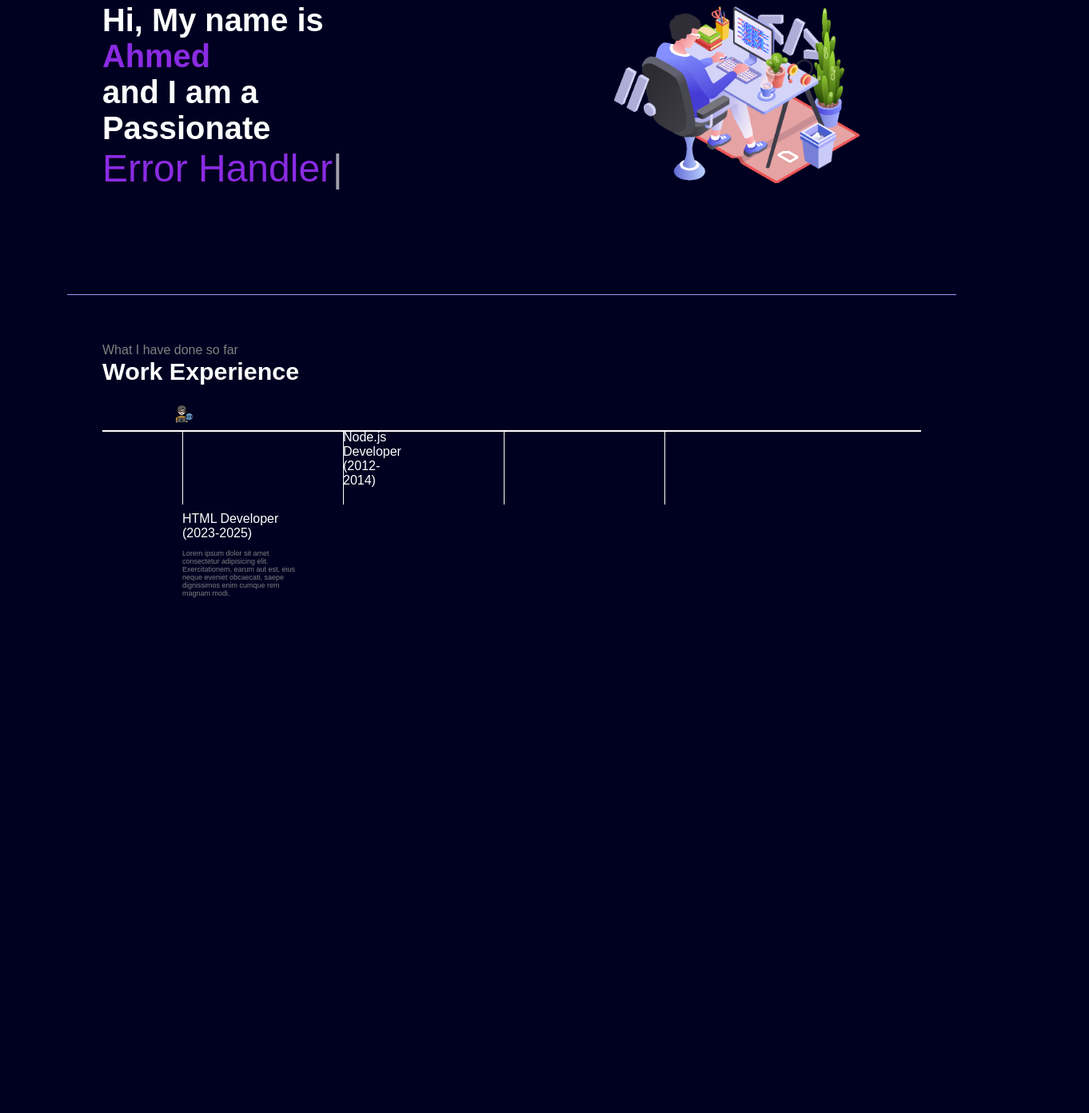
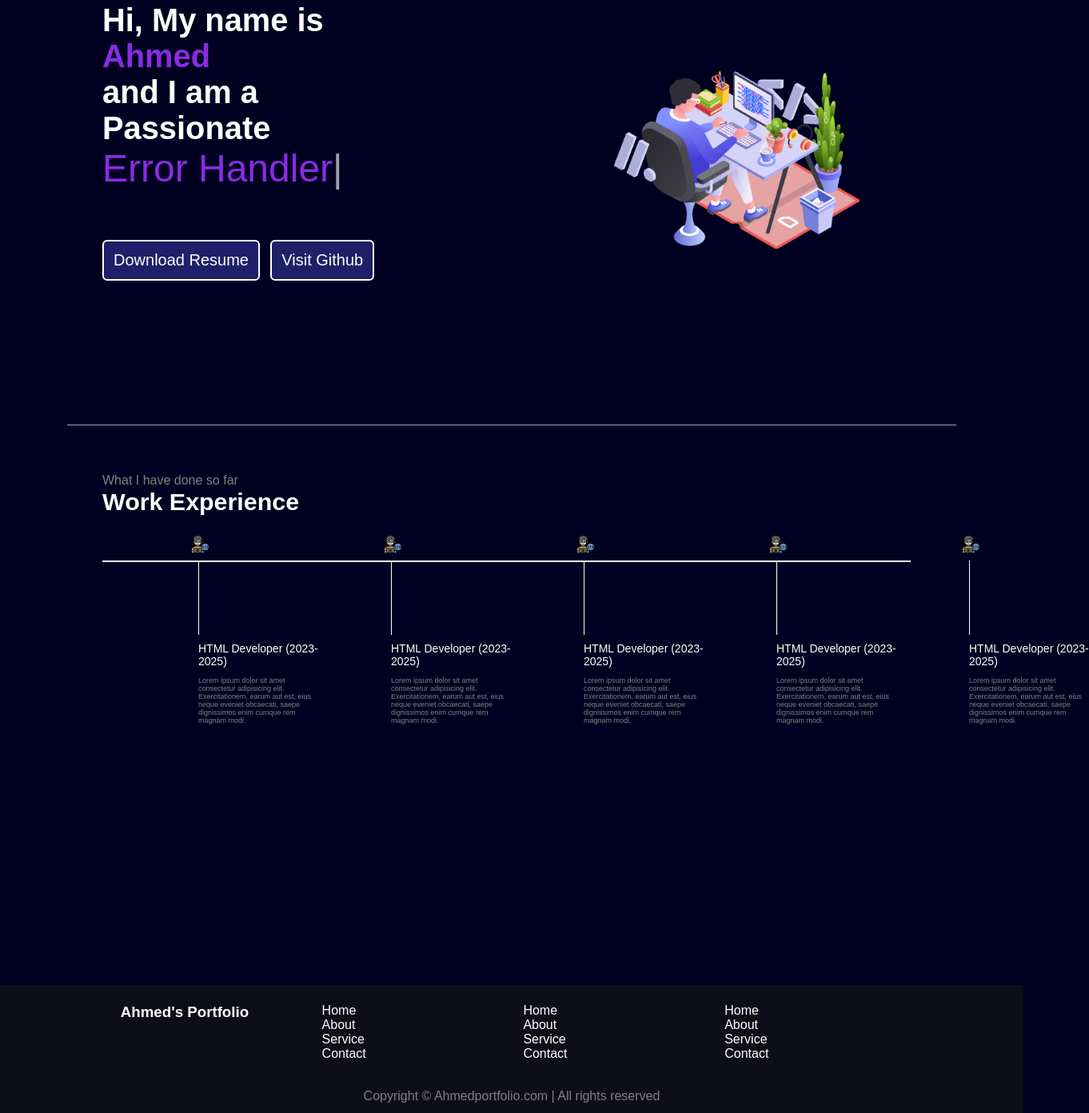
Before and after one commit to Ahmed-Raza001/my-portfolio, a plain HTML site: page index.html in a window 1280 px wide. Shown: the part 207-1599 px from the top of the page at 80% size, 1362 px wide, since content can reach past the window. Before the commit the page ends 1276 px from the top, so only its background shows below. Drawn offline with nearby package versions, Linux system fonts and the light colour scheme; a web font is replaced by a local one.

Commit message:
work done

```diff
--- a/index.html
+++ b/index.html
@@ -7,114 +7,7 @@
     <link rel="preconnect" href="https://fonts.googleapis.com">
     <link rel="preconnect" href="https://fonts.gstatic.com" crossorigin>
     <link href="https://fonts.googleais.com/css2?family=poppins:wght@400;600;700&display=swap" rel="stylesheet">
-    <style>
-        *{
-            margin: 0;
-            padding: 0;
-        }
-        body {
-            background-color: rgb(0, 0, 33);
-            color: white;
-            font-family: 'poppins', sans-serif;
-        }
-        nav {
-            display: flex;
-            justify-content: space-around;
-            align-items: center;
-            height: 80px;
-            background-color: rgb(18, 18, 62);
-        }
-        nav ul {
-            display: flex;
-            justify-content: center;
-        }
-        nav ul li {
-            list-style: none;
-            margin: 0 23px;
-        }
-        nav ul li a {
-            text-decoration: none;
-            color: white;
-        }
-        nav ul li a:hover{
-           color: rgb(153, 153, 226);
-           font-size: 1.01rem;
-        }
-        main hr {
-            border: 0;
-            background: #9c97f1;
-            height: 1.2px;
-            margin: 60px 84px;
-        }
-        .left {
-            font-size: 1.5rem;
-        }
-        .first {
-            display: flex;
-            justify-content: space-around;
-            align-items: center;
-            margin: 130px 0;
-        }
-        .first > div {
-            width: 30%;
-        }
-        .leftsection {
-           font-size: 3rem;
-          /* margin: 70px 0;*/
-        }
-         .rightsection img {
-          width: 80%;
-
-        }
-        .purple {
-            color: blueviolet;
-        }
-        .text-gray {
-            color: grey;
-        }
-        #element {
-            color: blueviolet;
-        }
-        .second {
-            max-width: 80vw;
-            margin: auto;
-            height: 80vh;
-        }
-        .second h1 {
-            font-size: 1.9rem;
-        }
-        .second .box{
-            background: white;
-            width: 80vw;
-            height: 2px;
-            margin: 56px 0;
-            display: flex;
-        }
-        .second .vertical {
-            height: 93px;
-            width: 1px;
-            background-color: white;
-            margin: 0 100px;
-        }
-        .image-top {
-            width: 23px;
-            position: relative;
-            top: -32px;
-            left: -9px;
-        }
-        .vertical-title {
-            position: relative;
-            top: 75px;
-            width: 150px;
-        }
-        .vertical-desc {
-            position: relative;
-            top: 86px;
-            color: gray;
-            width: 150px;
-            font-size: 9px;
-        }
-    </style>
+    <link rel="stylesheet" href="style.css">
 </head>
 <body>
     <header>
@@ -141,6 +34,10 @@
                 and I am a Passionate
                 </h5>
                 <span id="element"></span>
+                <div class="buttons">
+                    <button class="btn">Download Resume</button>
+                    <button class="btn">Visit Github</button>
+                </div>
             </div>
             <div class="rightsection">
                 <img src="portfolio.png" alt="">
@@ -161,14 +58,80 @@
                         Lorem ipsum dolor sit amet consectetur adipisicing elit. Exercitationem, earum aut est, eius neque eveniet obcaecati, saepe dignissimos enim cumque rem magnam modi.
                     </div>
                 </div>
-                <div class="vertical">
-                    Node.js Developer (2012-2014)
+                 <div class="vertical">
+                    <img class="image-top" src="developer.png">
+                    <div class="vertical-title">
+                        HTML Developer (2023-2025)
+                    </div>
+                    <div class="vertical-desc">
+                        Lorem ipsum dolor sit amet consectetur adipisicing elit. Exercitationem, earum aut est, eius neque eveniet obcaecati, saepe dignissimos enim cumque rem magnam modi.
+                    </div>
                 </div>
-                <div class="vertical"></div>
-                <div class="vertical"></div>
+                 <div class="vertical">
+                    <img class="image-top" src="developer.png">
+                    <div class="vertical-title">
+                        HTML Developer (2023-2025)
+                    </div>
+                    <div class="vertical-desc">
+                        Lorem ipsum dolor sit amet consectetur adipisicing elit. Exercitationem, earum aut est, eius neque eveniet obcaecati, saepe dignissimos enim cumque rem magnam modi.
+                    </div>
+                </div>
+                 <div class="vertical">
+                    <img class="image-top" src="developer.png">
+                    <div class="vertical-title">
+                        HTML Developer (2023-2025)
+                    </div>
+                    <div class="vertical-desc">
+                        Lorem ipsum dolor sit amet consectetur adipisicing elit. Exercitationem, earum aut est, eius neque eveniet obcaecati, saepe dignissimos enim cumque rem magnam modi.
+                    </div>
+                </div>
+                 <div class="vertical">
+                    <img class="image-top" src="developer.png">
+                    <div class="vertical-title">
+                        HTML Developer (2023-2025)
+                    </div>
+                    <div class="vertical-desc">
+                        Lorem ipsum dolor sit amet consectetur adipisicing elit. Exercitationem, earum aut est, eius neque eveniet obcaecati, saepe dignissimos enim cumque rem magnam modi.
+                    </div>
+                </div>
             </div>
         </section>
     </main>
+
+    <footer>
+        <div class="footer">
+            <div class="box1">
+                <h3>Ahmed's Portfolio</h3>
+            </div>
+            <div class="box2">
+                <ul>
+                    <li>Home</li>
+                    <li>About</li>
+                    <li>Service</li>
+                    <li>Contact</li>
+                </ul>
+            </div>
+            <div class="box3">
+                  <ul>
+                    <li>Home</li>
+                    <li>About</li>
+                    <li>Service</li>
+                    <li>Contact</li>
+                </ul>
+            </div>
+            <div class="box4">
+                  <ul>
+                    <li>Home</li>
+                    <li>About</li>
+                    <li>Service</li>
+                    <li>Contact</li>
+                </ul>
+            </div>
+        </div>
+        <div class="footer-rights">
+            Copyright &#169; Ahmedportfolio.com | All rights reserved
+        </div>
+    </footer>
 
     <script src="https://unpkg.com/typed.js@2.0.16/dist/typed.umd.js"></script>
 
--- a/style.css
+++ b/style.css
@@ -0,0 +1,136 @@
+ *{
+            margin: 0;
+            padding: 0;
+        }
+        body {
+            background-color: rgb(0, 0, 33);
+            color: white;
+            font-family: 'poppins', sans-serif;
+        }
+        nav {
+            display: flex;
+            justify-content: space-around;
+            align-items: center;
+            height: 80px;
+            background-color: rgb(18, 18, 62);
+        }
+        nav ul {
+            display: flex;
+            justify-content: center;
+        }
+        nav ul li {
+            list-style: none;
+            margin: 0 23px;
+        }
+        nav ul li a {
+            text-decoration: none;
+            color: white;
+        }
+        nav ul li a:hover{
+           color: rgb(153, 153, 226);
+           font-size: 1.01rem;
+        }
+        main hr {
+            border: 0;
+            background: #9c97f1;
+            height: 1.2px;
+            margin: 60px 84px;
+        }
+        .left {
+            font-size: 1.5rem;
+        }
+        .first {
+            display: flex;
+            justify-content: space-around;
+            align-items: center;
+            margin: 130px 0;
+        }
+        .first > div {
+            width: 30%;
+        }
+        .leftsection {
+           font-size: 3rem;
+        }
+        .leftsection .buttons {
+            padding: 50px 0;
+        }
+         .leftsection .btn {
+           padding: 12px;
+           background: #1e2167;
+           color: white;
+           border: 2px solid white;
+           border-radius: 6px;
+           font-size: 20px;
+           cursor: pointer;
+        }
+         .rightsection img {
+          width: 80%;
+        }
+        .purple {
+            color: blueviolet;
+        }
+        .text-gray {
+            color: grey;
+        }
+        #element {
+            color: blueviolet;
+        }
+        .second {
+            max-width: 80vw;
+            margin: auto;
+            height: 80vh;
+        }
+        .second h1 {
+            font-size: 1.9rem;
+        }
+        .second .box{
+            background: white;
+            width: 79vw;
+            height: 2px;
+            margin: 56px 0;
+            display: flex;
+        }
+        .second .vertical {
+            height: 93px;
+            width: 1px;
+            background-color: white;
+            margin: 0 120px;
+        }
+        .image-top {
+            width: 23px;
+            position: relative;
+            top: -32px;
+            left: -9px;
+        }
+        .vertical-title {
+            position: relative;
+            top: 75px;
+            width: 150px;
+            font-size: 14px;
+        }
+        .vertical-desc {
+            position: relative;
+            top: 86px;
+            color: gray;
+            width: 150px;
+            font-size: 9px;
+        }
+        footer{
+            background-color: #0e0e1a;
+        }
+        .footer {
+            display: flex;
+            padding: 23px 122px;
+            justify-content: space-evenly;
+        }
+        .footer ul {
+            list-style: none;
+        }
+        .footer > div {
+            width: 223px;
+        }
+        .footer-rights {
+            text-align: center;
+            padding: 12px 0;
+            color: gray;
+        }
```
